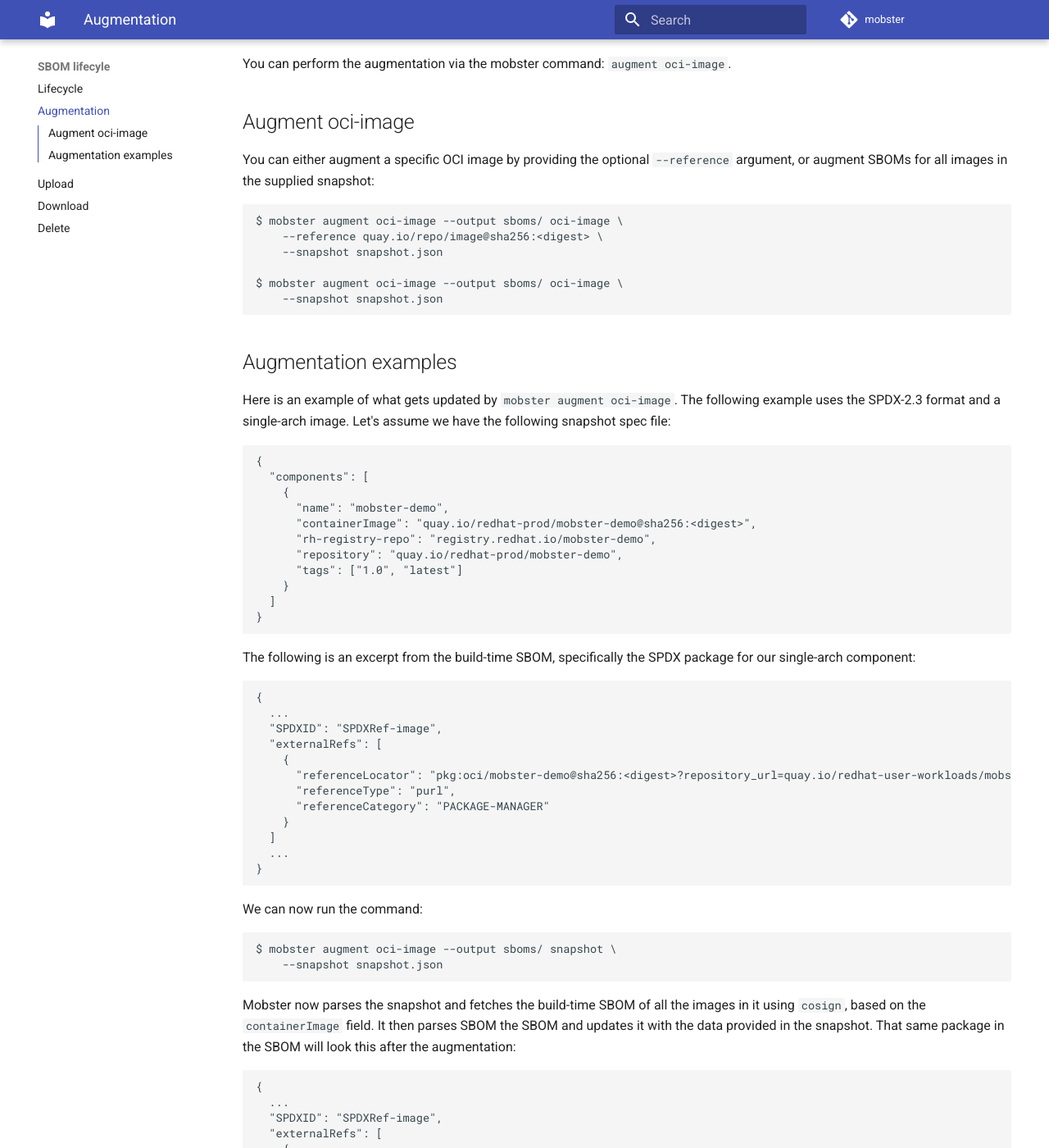
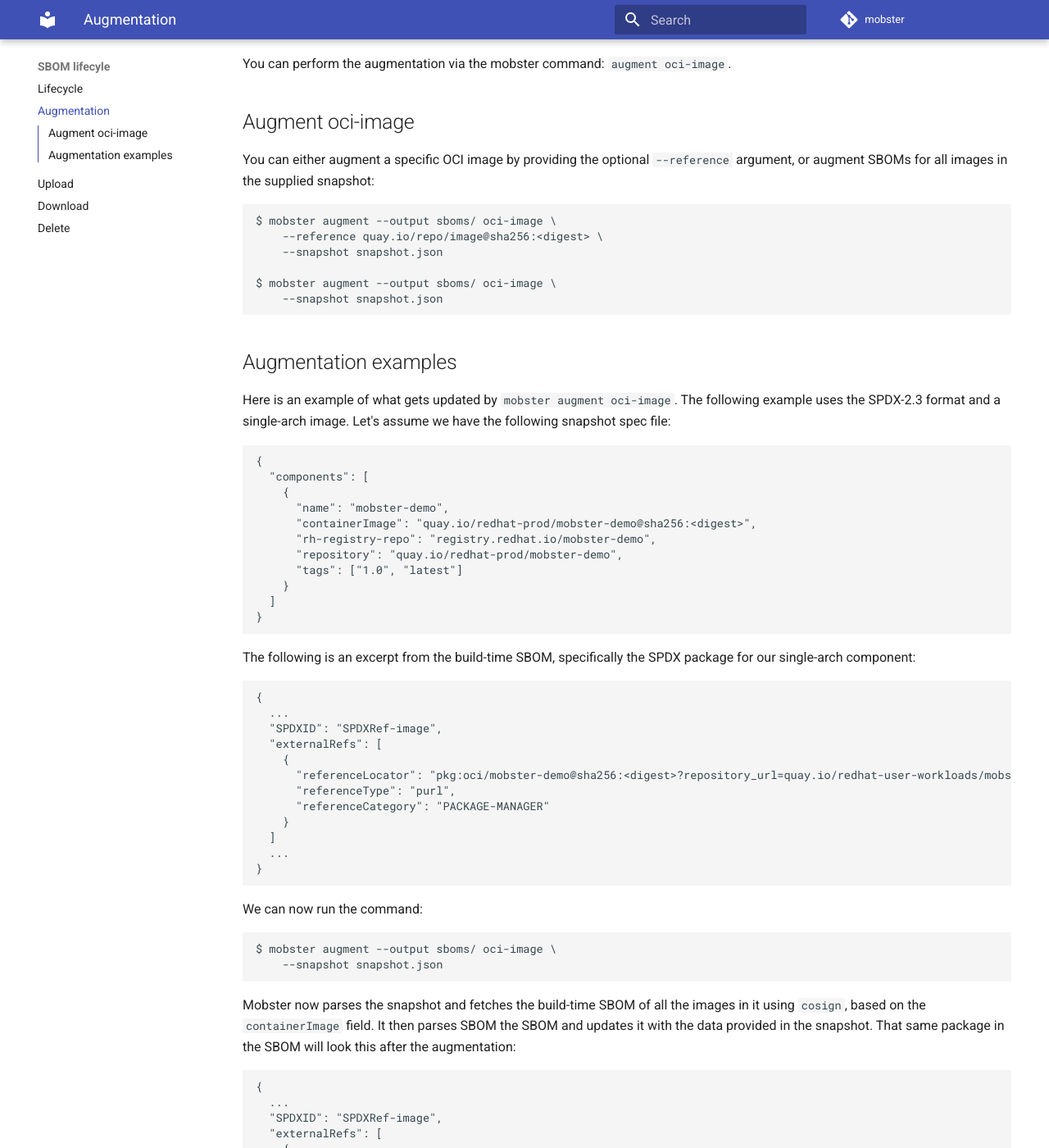
Before and after one commit to konflux-ci/mobster, an MkDocs documentation site: the page built from docs/sboms/oci_image_augmentation.md, in a window 1280 px wide and 1400 px high, scrolled down 255 px. Shown: the whole window at 82% size. Built offline with MkDocs 1.6.1 and Material for MkDocs 9.7.7, drawn with Linux system fonts in a browser that asks for light colours; comment, search, counter and statistics services are not loaded.

Commit message:
docs: add Usage section to README and fix augment command examples
Add a Usage section to README.md to satisfy the readme_structure check.
Fix incorrect augment command examples in oci_image_augmentation.md where
--output appeared after the subcommand and oci-image was duplicated.

Co-Authored-By: Claude Sonnet 4.6 <noreply@anthropic.com>

````diff
--- a/docs/sboms/oci_image_augmentation.md
+++ b/docs/sboms/oci_image_augmentation.md
@@ -13,11 +13,11 @@ You can either augment a specific OCI image by providing the optional
 `--reference` argument, or augment SBOMs for all images in the supplied
 snapshot:
 ```bash
-$ mobster augment oci-image --output sboms/ oci-image \
+$ mobster augment --output sboms/ oci-image \
     --reference quay.io/repo/image@sha256:<digest> \
     --snapshot snapshot.json
 
-$ mobster augment oci-image --output sboms/ oci-image \
+$ mobster augment --output sboms/ oci-image \
     --snapshot snapshot.json
 ```
 
@@ -58,7 +58,7 @@ package for our single-arch component:
 
 We can now run the command:
 ```bash
-$ mobster augment oci-image --output sboms/ snapshot \
+$ mobster augment --output sboms/ oci-image \
     --snapshot snapshot.json
 ```
 
````
Also changed, not shown: README.md (+22 -0 lines).
